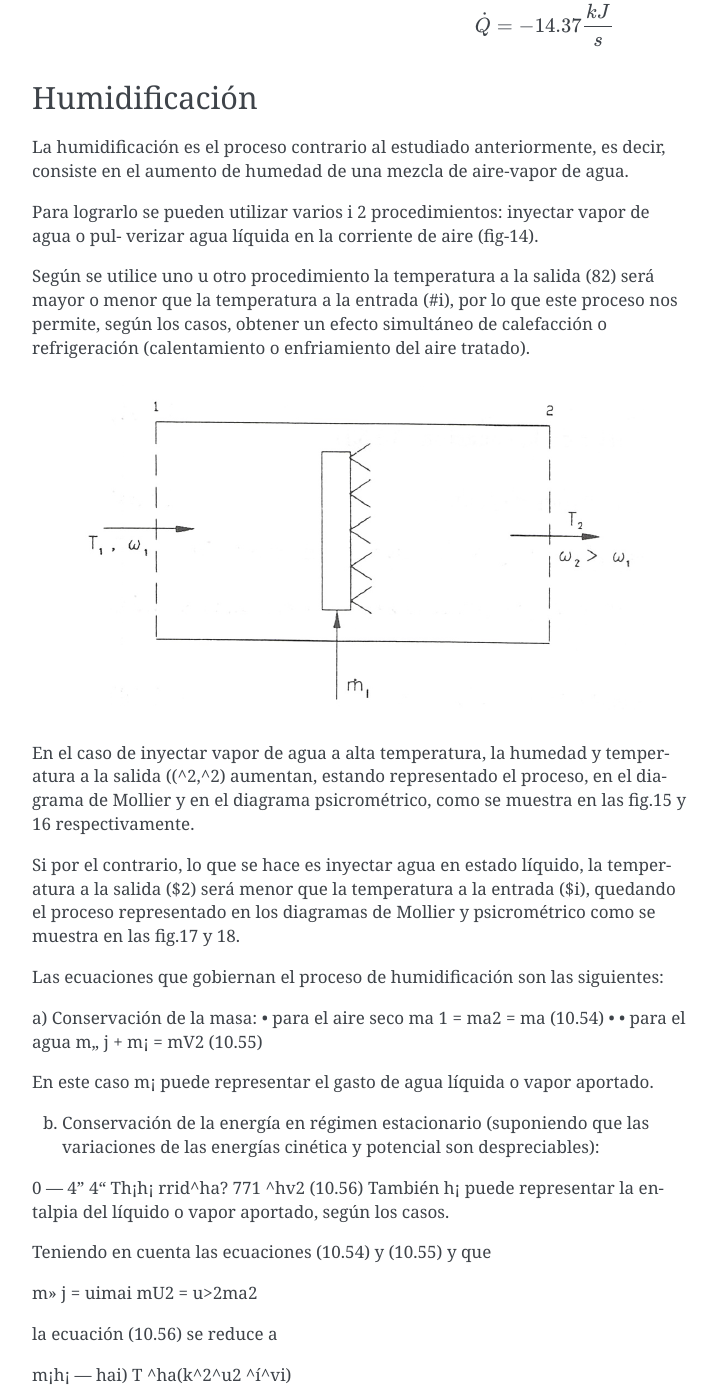
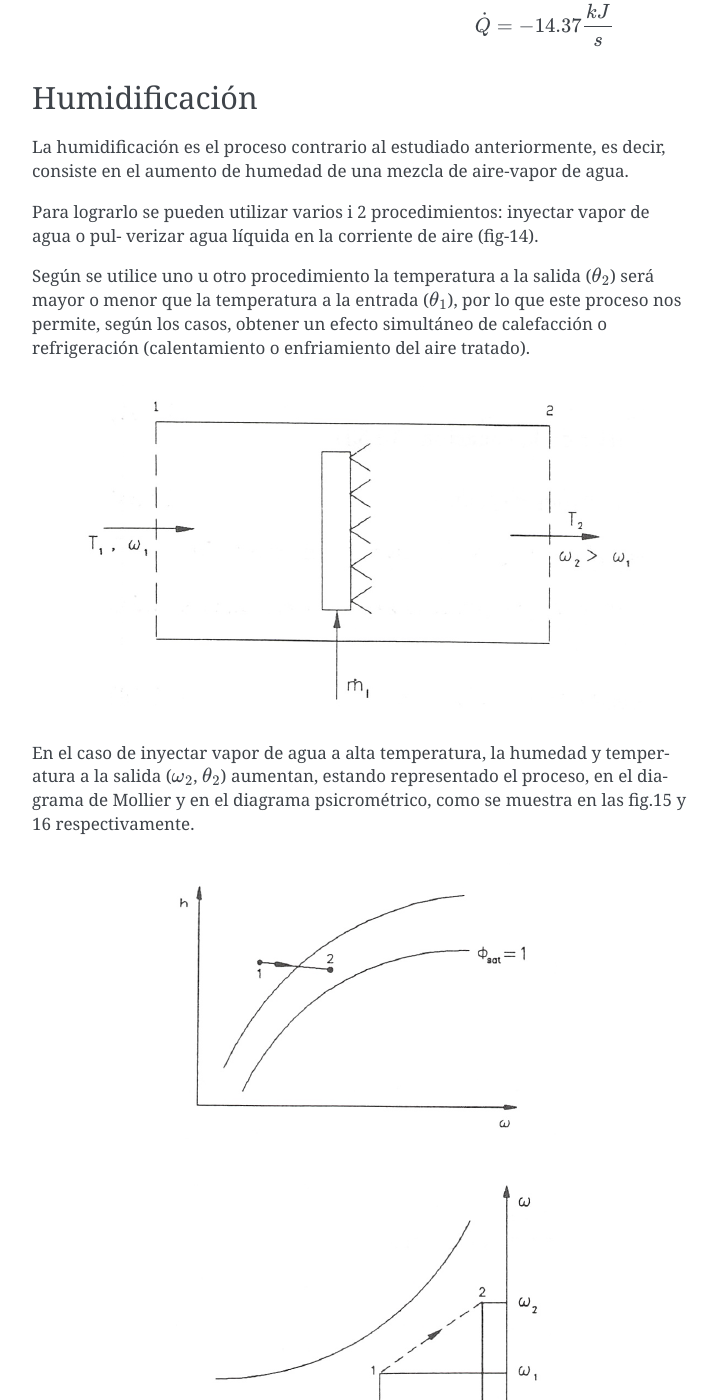
Before and after one commit to mantielero/termodinamica, a Sphinx documentation site: the page built from source/vapores_acondicionamiento.rst, in a window 1280 px wide and 1400 px high, scrolled down 9443 px. Shown: the whole window, without its empty margins (388-1105 px from the left). Built offline with Sphinx 7.4.7, drawn with Linux system fonts in a browser that asks for light colours; pages that are not in the unit, such as notebooks, are missing from menus; some of the changed text lies outside the part shown.

Commit message:
Update vapores_acondicionamiento.rst

```diff
--- a/source/vapores_acondicionamiento.rst
+++ b/source/vapores_acondicionamiento.rst
@@ -301,28 +301,48 @@ La humidificación es el proceso contrario al estudiado anteriormente, es decir,
 Para lograrlo se pueden utilizar varios i	2	procedimientos: inyectar vapor de agua o pul-
 verizar agua líquida en la corriente de aire (fig-14).
 
-Según se utilice uno u otro procedimiento la temperatura a la salida (82) será mayor o menor que la temperatura a la entrada (#i), por lo que este proceso nos permite, según los casos, obtener un efecto simultáneo de calefacción o refrigeración (calentamiento o enfriamiento del aire tratado).
+Según se utilice uno u otro procedimiento la temperatura a la salida (:math:`\theta_2`) será mayor o menor que la temperatura a la entrada (:math:`\theta_1`), por lo que este proceso nos permite, según los casos, obtener un efecto simultáneo de calefacción o refrigeración (calentamiento o enfriamiento del aire tratado).
 
 .. figure:: ./img/acondicionamiento_fig14.png
 
-En el caso de inyectar vapor de agua a alta temperatura, la humedad y temperatura a la salida ((^2,^2) aumentan, estando representado el proceso, en el diagrama de Mollier y en el diagrama psicrométrico, como se muestra en las fig.15 y 16 respectivamente.
+En el caso de inyectar vapor de agua a alta temperatura, la humedad y temperatura a la salida (:math:`\omega_2`, :math:`\theta_2`) aumentan, estando representado el proceso, en el diagrama de Mollier y en el diagrama psicrométrico, como se muestra en las fig.15 y 16 respectivamente.
 
-Si por el contrario, lo que se hace es inyectar agua en estado líquido, la temperatura a la salida ($2) será menor que la temperatura a la entrada ($i), quedando el proceso representado en los diagramas de Mollier y psicrométrico como se muestra en las fig.17 y 18.
+.. figure:: ./img/acondicionamiento_fig15.png
+
+.. figure:: ./img/acondicionamiento_fig16.png
+
+Si por el contrario, lo que se hace es inyectar agua en estado líquido, la temperatura a la salida (:math:`\theta_2`) será menor que la temperatura a la entrada (:math:`\theta_1`), quedando el proceso representado en los diagramas de Mollier y psicrométrico como se muestra en las fig.17 y 18.
+
+.. figure:: ./img/acondicionamiento_fig17.png
+
+.. figure:: ./img/acondicionamiento_fig18.png
 
 Las ecuaciones que gobiernan el proceso de humidificación son las siguientes:
 
 a)	Conservación de la masa:
-•	para el aire seco
-ma 1 = ma2 = ma	(10.54) •
-•	para el agua
-m„ j + m¡ = mV2	(10.55)
 
-En este caso m¡ puede representar el gasto de agua líquida o vapor aportado.
+   * para el aire seco
+
+   .. math::
+
+      \dot{m}_{a_1} = \dot{m}_{a_2} = \dot{m}_a
+
+   * para el agua
+
+   .. math::
+
+      \dot{m}_{v_1} = \dot{m}_l = \dot{m}_{v_2}
+
+En este caso :math:`\dot{m}_l` puede representar el gasto de agua líquida o vapor aportado.
 
 b)	Conservación de la energía en régimen estacionario (suponiendo que las variaciones de las energías cinética y potencial son despreciables):
 
-0 —	4"	4“ Th¡h¡ rrid^ha? 771 ^hv2	(10.56)
-También h¡ puede representar la entalpia del líquido o vapor aportado, según los casos.
+.. math::
+
+   0 = \dot{m}_{a_1} h_{a_1} +  \dot{m}_{v_1} h_{v_1}  \dot{m}_l h_l -  \dot{m}_{a_2} h_{a_2} -  \dot{m}_{v_2} h_{v_2}
+
+
+También :math:`h_l` puede representar la entalpia del líquido o vapor aportado, según los casos.
 
 Teniendo en cuenta las ecuaciones (10.54) y (10.55) y que
 
```
